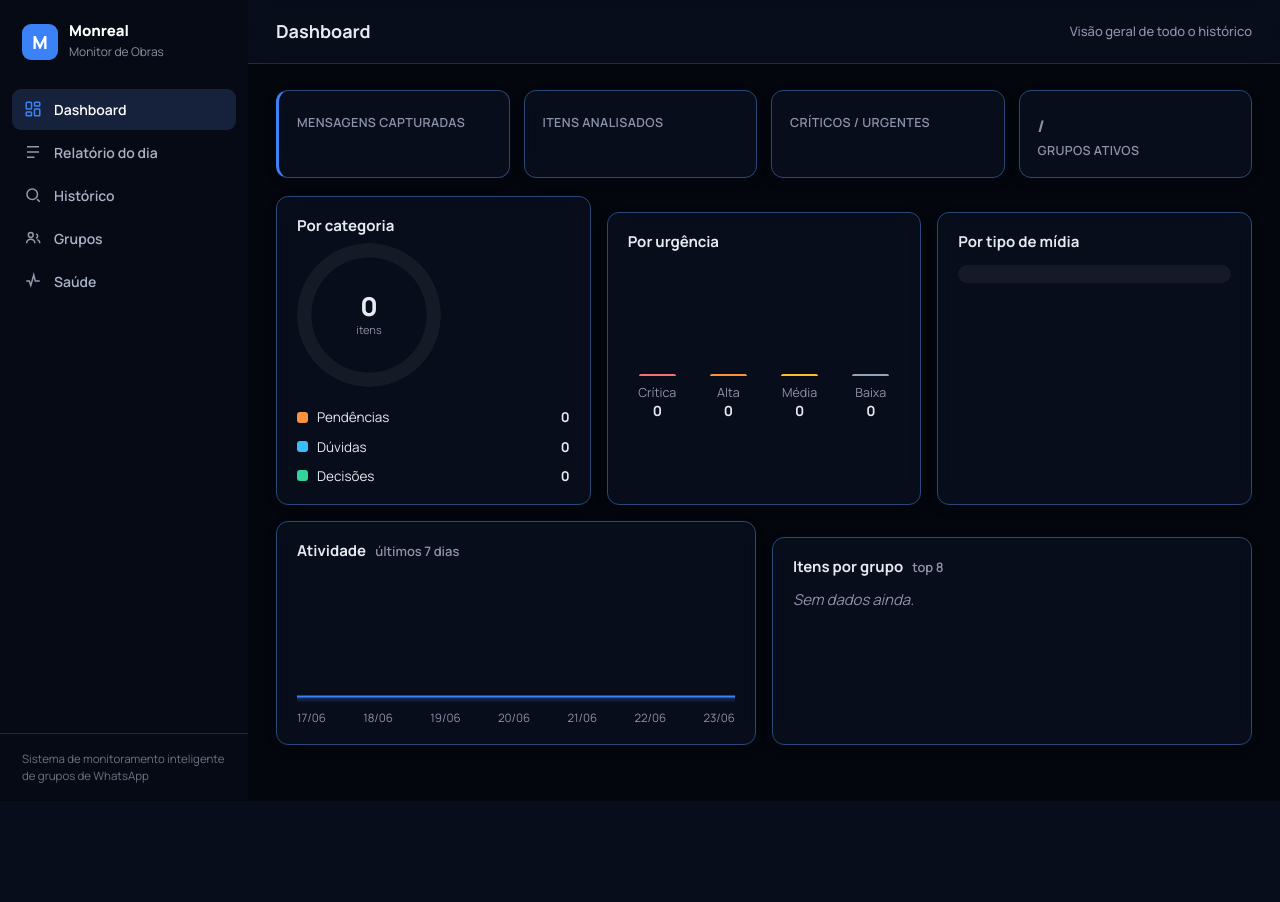
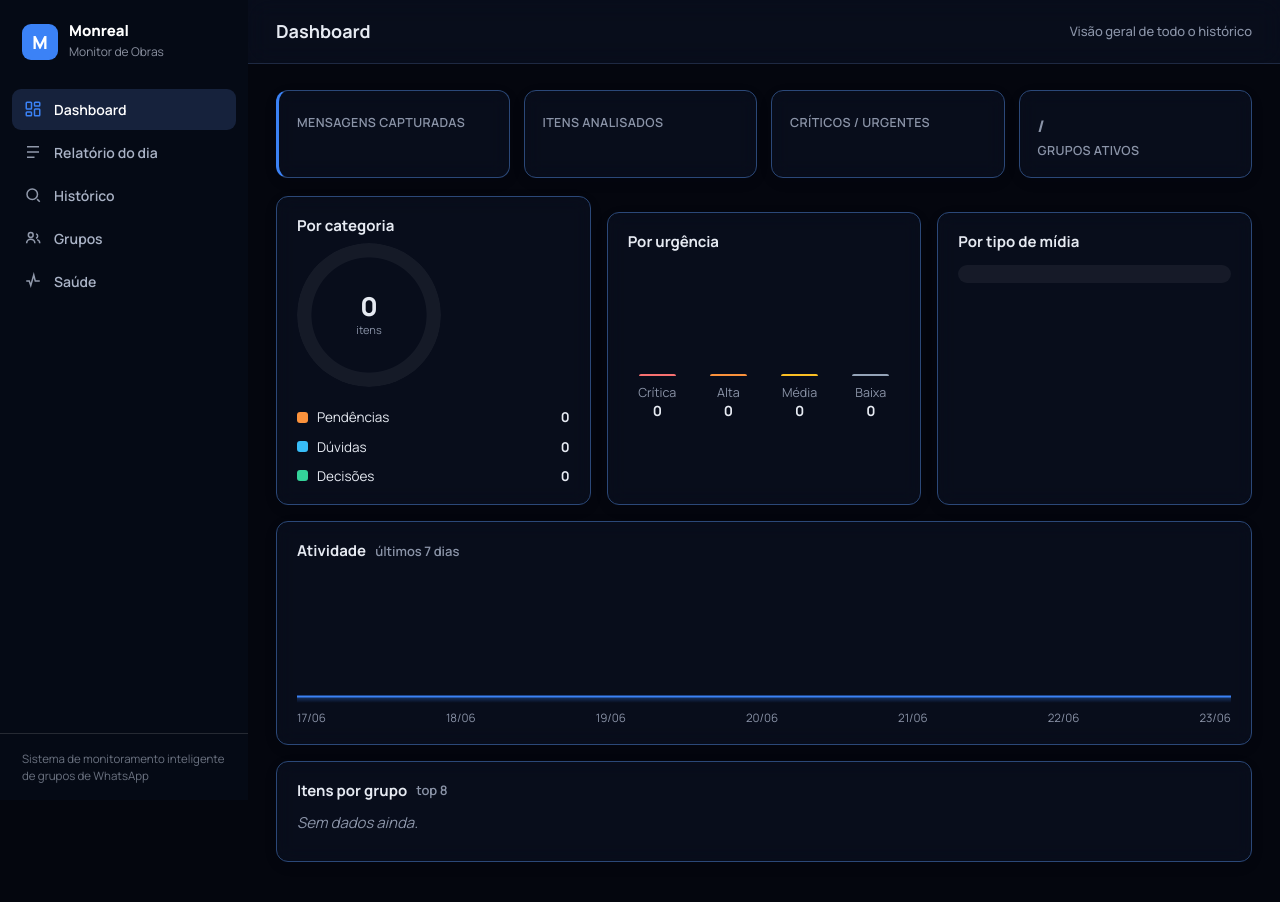
Before and after one commit to arch0615/Intelligent-Monitoring-System-for-Construction-Site-WhatsApp-Groups, a FastAPI app: page /dashboard in a window 1280 px wide. Before the commit the page ends 801 px from the top, so only its background shows below. Run offline with FastAPI, Linux system fonts and the light colour scheme; parts of the project's set-up code (start-up, migrations or seed data) failed here and were passed over; some libraries are stand-ins or nearby versions.

Commit message:
ui(dashboard): Atividade e Itens por grupo em largura total (uma por linha)

```diff
--- a/api/app/templates/dashboard.html
+++ b/api/app/templates/dashboard.html
@@ -80,10 +80,8 @@
     </div>
   </div>
 
-  <!-- Linha 2: atividade | itens por grupo -->
-  <div class="grid2" style="margin-bottom:16px">
-    <!-- Atividade: ÁREA / LINHA -->
-    <div class="card pad">
+  <!-- Atividade: ÁREA / LINHA (linha inteira) -->
+  <div class="card pad" style="margin-bottom:16px">
       <div class="section-title">Atividade <span class="count">últimos 7 dias</span></div>
       {% set amax = (est.atividade | max(attribute='n')).n or 1 %}
       {% set n = est.atividade | length %}
@@ -103,10 +101,10 @@
         <polyline points="{{ pts | join(' ') }}" fill="none" stroke="var(--accent)" stroke-width="2" stroke-linejoin="round" vector-effect="non-scaling-stroke"/>
       </svg>
       <div class="xlabels">{% for r in est.atividade %}<span>{{ r.label }}</span>{% endfor %}</div>
-    </div>
+  </div>
 
-    <!-- Por grupo: BARRAS HORIZONTAIS (ranking) -->
-    <div class="card pad">
+  <!-- Por grupo: BARRAS HORIZONTAIS (ranking, linha inteira) -->
+  <div class="card pad">
       <div class="section-title">Itens por grupo <span class="count">top 8</span></div>
       {% if est.por_grupo %}
         <div class="bars">
@@ -121,6 +119,5 @@
       {% else %}
         <div class="empty">Sem dados ainda.</div>
       {% endif %}
-    </div>
   </div>
 {% endblock %}
```
